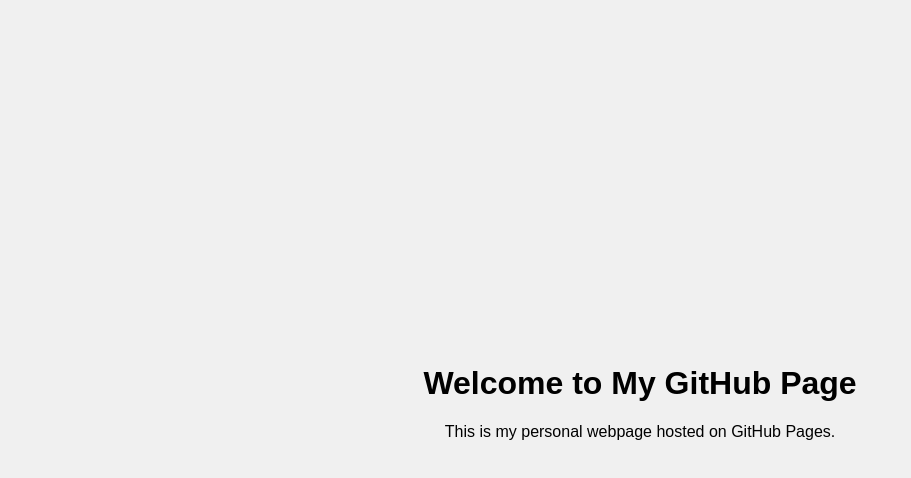
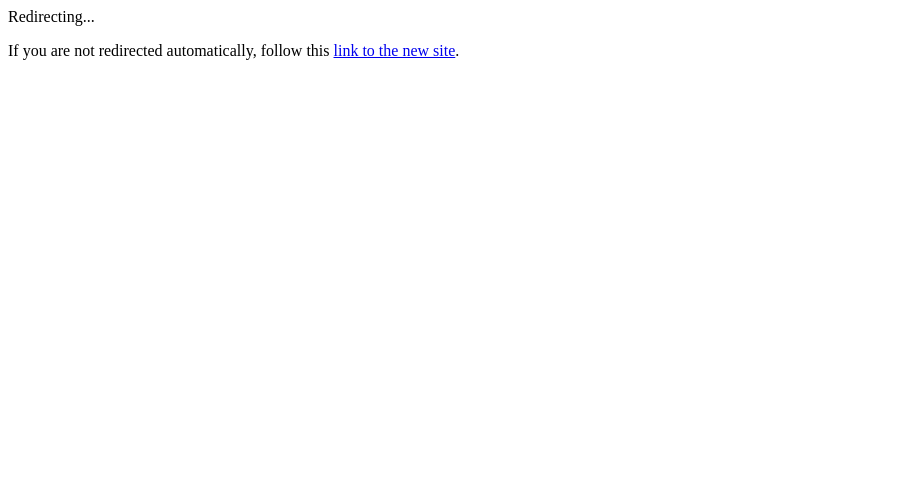
Before and after one commit to 30pct/30pct.github.io, a plain HTML site: page index.html in a window 1280 px wide. Shown: the whole page, without its empty margins (0-911 px from the left). Drawn offline with Linux system fonts and the light colour scheme.

Commit message:
Update index.html

```diff
--- a/index.html
+++ b/index.html
@@ -3,27 +3,10 @@
 <head>
     <meta charset="UTF-8">
     <meta name="viewport" content="width=device-width, initial-scale=1.0">
-    <title>My GitHub Page</title>
-    <style>
-        body {
-            font-family: Arial, sans-serif;
-            margin: 0;
-            padding: 0;
-            display: flex;
-            justify-content: center;
-            align-items: center;
-            height: 100vh;
-            background-color: #f0f0f0;
-        }
-        .container {
-            text-align: center;
-        }
-    </style>
+    <meta http-equiv="refresh" content="0; url=https://30pct.notion.site/b01c1d16375340958260e1e6d3fc5eb6?v=87684f161ffb4d01b1df31be551916c0>
+    <title>Redirecting...</title>
 </head>
 <body>
-    <div class="container">
-        <h1>Welcome to My GitHub Page</h1>
-        <p>This is my personal webpage hosted on GitHub Pages.</p>
-    </div>
+    <p>If you are not redirected automatically, follow this <a href="https://30pct.notion.site/b01c1d16375340958260e1e6d3fc5eb6?v=87684f161ffb4d01b1df31be551916c0">link to the new site</a>.</p>
 </body>
 </html>
```
